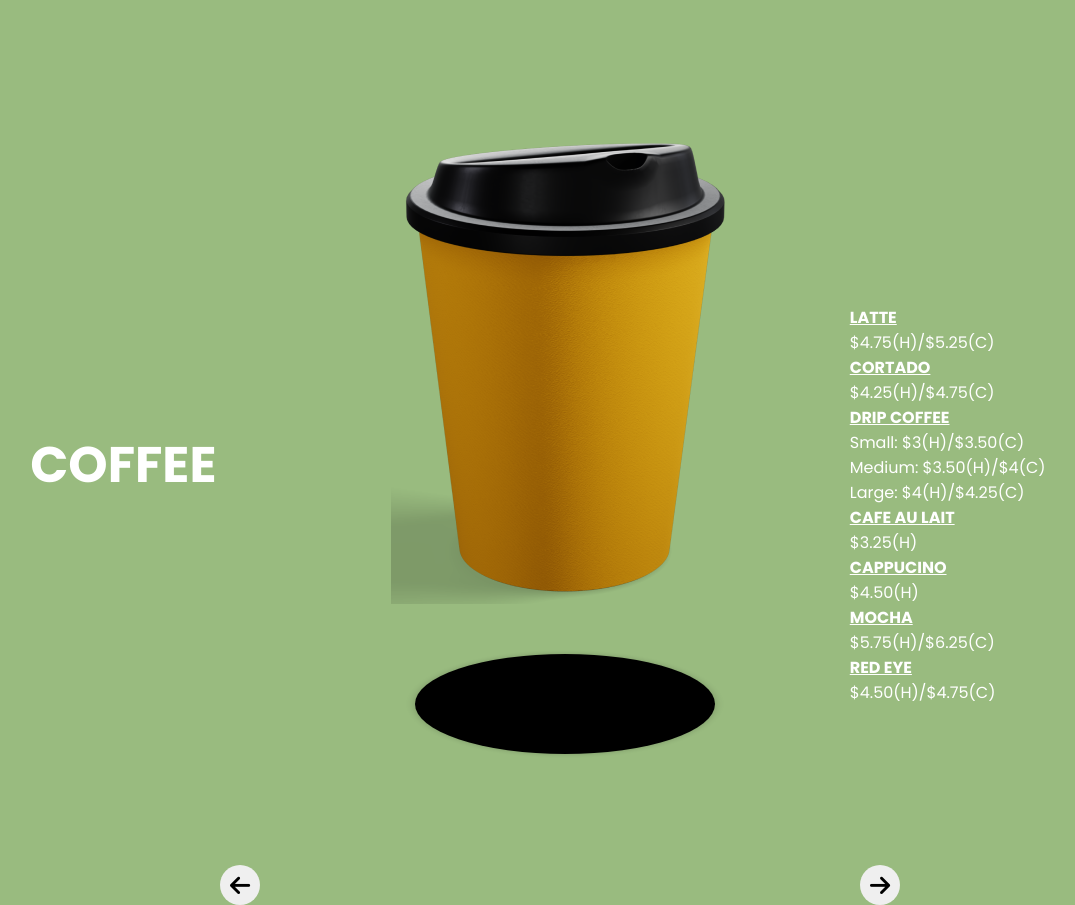
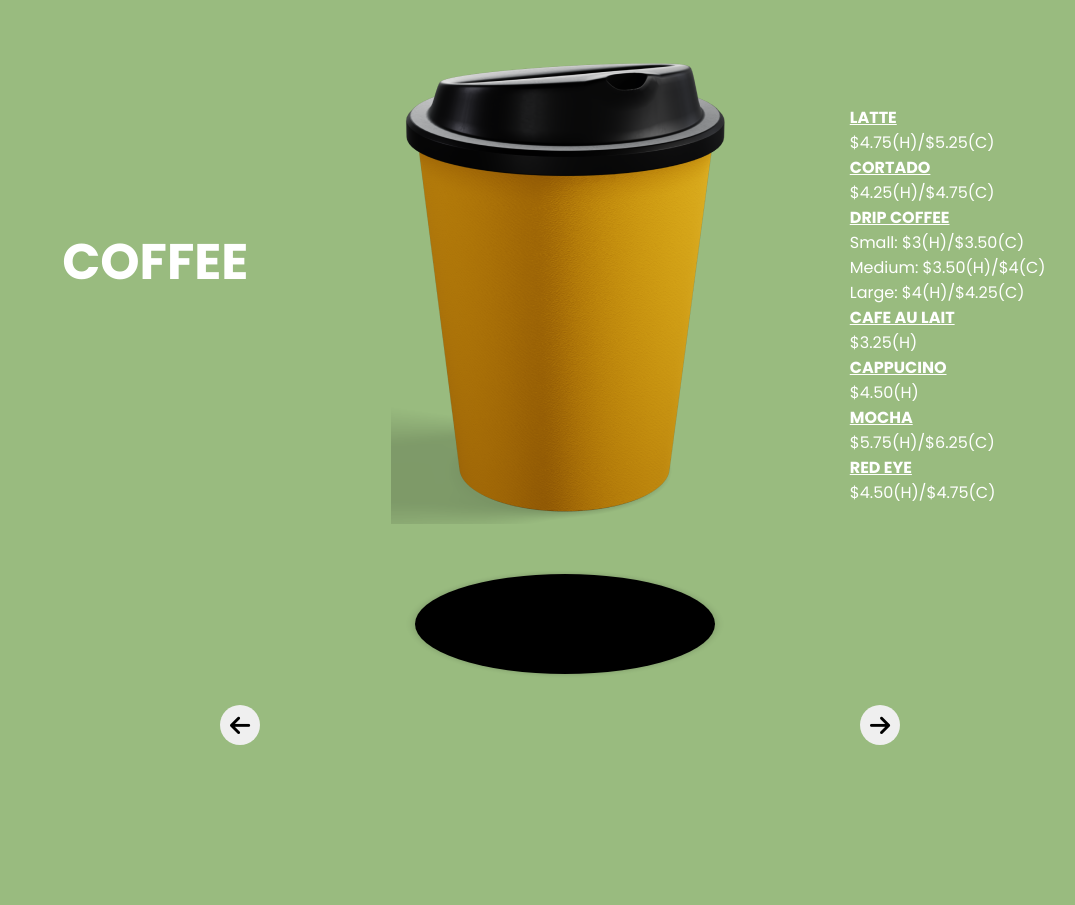
Before and after one commit to BioSide13/tech-worms-hackathon-project---track-1-, a plain HTML site: page menu.html in a window 1280 px wide. Shown: the whole page, without its empty margins (80-1155 px from the left). After the commit the page ends 800 px from the top, so only its background shows below. Drawn offline with Linux system fonts and the light colour scheme; a web font is replaced by a local one.

Commit message:
minor changes

```diff
--- a/menu.css
+++ b/menu.css
@@ -17,17 +17,21 @@ header{
   width: 90px;
   margin-bottom: 50px;
 }
+body{
+  max-height: 90vh;
+  max-width: 100vw;
+}
 .container{
   display: flex;
   justify-content: space-evenly;
   align-items: center;
 
-  height: 100vh;
+  height: 80vh;
 position: relative;
 }
 
 .menu{
-  height: 40vh;
+  height: 70vh;
   width: 30vh;
 }
 
@@ -44,6 +48,8 @@ position: relative;
   font-weight: bold;
   max-width: 250px;
   min-width: 250px;
+  text-align: center;
+  height: 40vh;
 }
 
   .tray{
@@ -60,6 +66,7 @@ position: relative;
     justify-content: center;
     align-items: center;
     position: relative;
+
   }
   .price {
     display: flex;
--- a/menu.html
+++ b/menu.html
@@ -7,6 +7,23 @@
     <link rel="stylesheet" href="menu.css" />
     <link rel="stylesheet" href="https://cdnjs.cloudflare.com/ajax/libs/font-awesome/6.5.2/css/all.min.css" integrity="sha512-SnH5WK+bZxgPHs44uWIX+LLJAJ9/2PkPKZ5QiAj6Ta86w+fsb2TkcmfRyVX3pBnMFcV7oQPJkl9QevSCWr3W6A==" crossorigin="anonymous" referrerpolicy="no-referrer" />
   </head>
+  <style>
+    @keyframes menuAnimation {
+      0% {
+        opacity: 0;
+        transform: translateY(20px);
+      }
+      100% {
+        opacity: 1;
+        transform: translateY(0);
+      }
+    }
+
+    .items {
+      animation: menuAnimation 0.5s ease-in-out forwards;
+      opacity: 0;
+    }
+  </style>
   <body>
     <header>
         </header>
```
